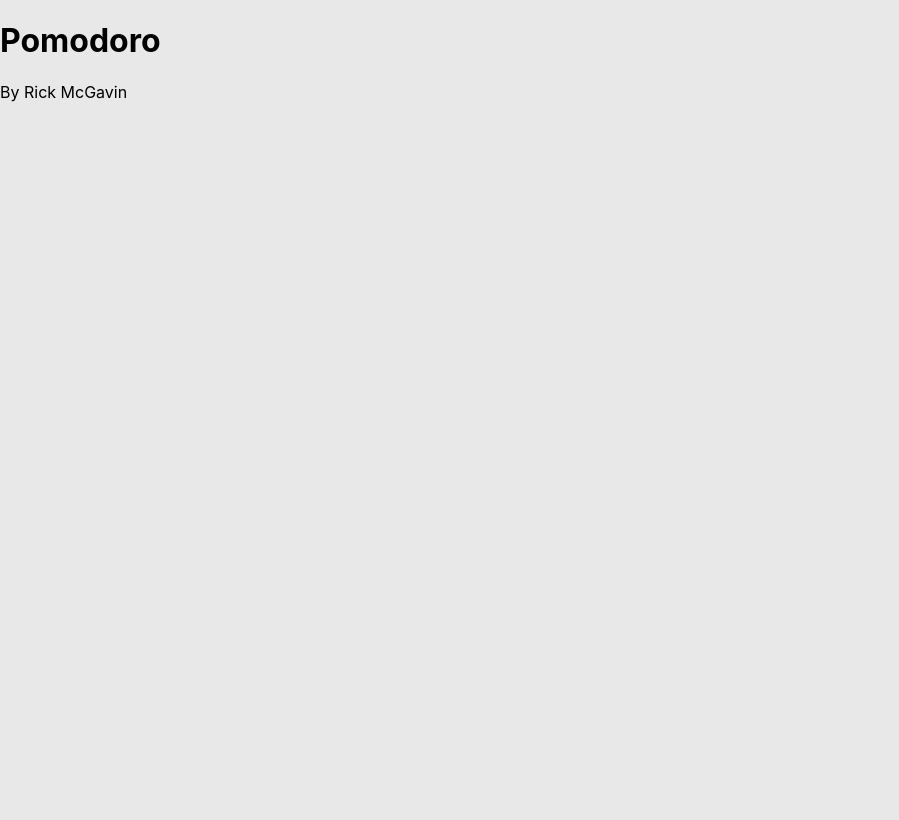
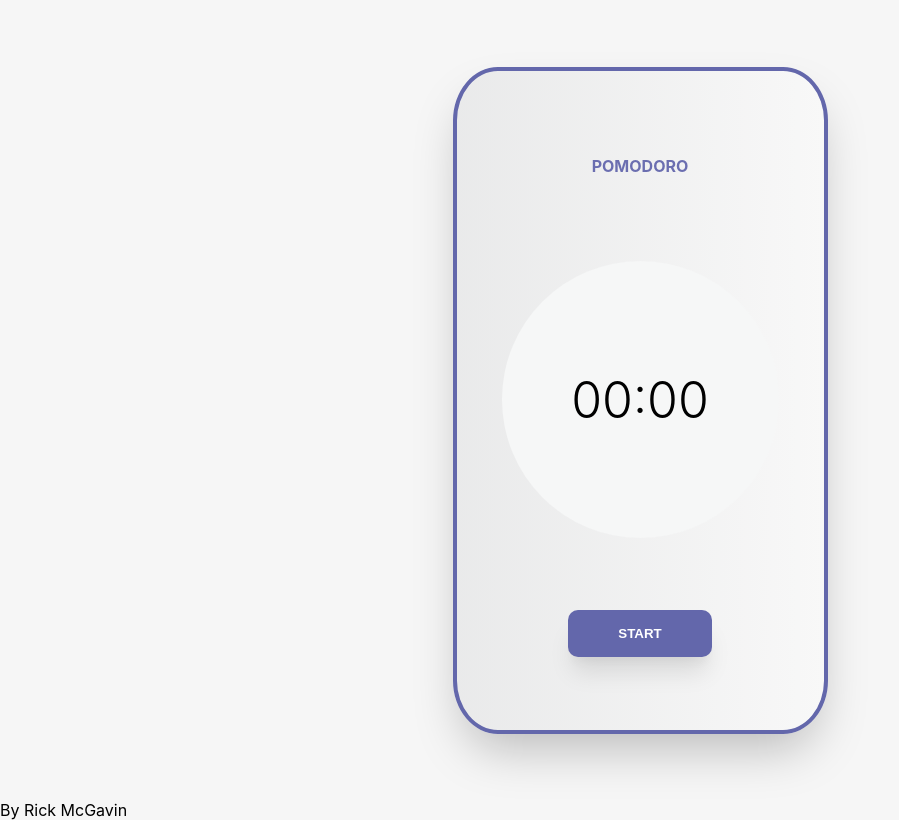
Before and after one commit to rickMcGavin/Pomodoro, a Next.js app: page / in a window 1280 px wide. Shown: the whole page, without its empty margins (0-899 px from the left). Built offline with nearby package versions, Linux system fonts and the light colour scheme.

Commit message:
set up basic html and css

```diff
--- a/pages/index.js
+++ b/pages/index.js
@@ -14,7 +14,7 @@ export default function Home() {
         <App />
       </main>
 
-      <footer>
+      <footer className="footer">
         By Rick McGavin
       </footer>
     </div>
--- a/src/components/App/App.js
+++ b/src/components/App/App.js
@@ -2,7 +2,13 @@ import React from 'react';
 
 const App = () => (
   <div className="container">
-    <h1>Pomodoro</h1>
+    <div className="pomodoro">
+      <h2>Pomodoro</h2>
+      <div className="outer-circle">
+        <div className="time">00:00</div>
+      </div>
+      <button type="button" className="button">Start</button>
+    </div>
   </div>
 );
 
--- a/styles/globals.css
+++ b/styles/globals.css
@@ -1,10 +1,16 @@
 :root {
-  --background: #e8e8e8;
+  --background-dark: #dddedf;
+  --background-light: ##fafafa;
+  --white: #ffffff;
+  --primary: #6367ab;
+  --primary-light: #6b6eb0;
+  --secondary: #43cad2;
+  --black: #000000;
 }
 
 html,
 body {
-  background-color: var(--background);
+  background-color: #f6f6f6;
   padding: 0;
   margin: 0;
   font-family: -apple-system, BlinkMacSystemFont, Segoe UI, Roboto, Oxygen,
@@ -19,3 +25,63 @@ a {
 * {
   box-sizing: border-box;
 }
+
+.container {
+  align-items: center;
+  display: flex;
+  flex-direction: column;
+  justify-content: center;
+  height: 100vh;
+}
+
+.pomodoro {
+  display: flex;
+  flex-direction: column;
+  justify-content: space-evenly;
+  align-items: center;
+  height: 667px;
+  width: 375px;
+  background: rgb(221, 222, 223);
+  background: linear-gradient(
+    90deg,
+    rgba(221, 222, 223, 0.5) 0%,
+    rgba(250, 250, 250, 0.5) 100%
+  );
+  border: 4px solid var(--primary);
+  border-radius: 12% 12% 12% 12% / 8% 8% 8% 8%;
+  box-shadow: rgba(0, 0, 0, 0.25) 0px 25px 50px -12px;
+}
+
+.pomodoro h2 {
+  color: var(--primary-light);
+  text-transform: uppercase;
+  font-size: 16px;
+}
+
+.outer-circle {
+  display: flex;
+  justify-content: center;
+  align-items: center;
+  border-radius: 50%;
+  background-color: #f6f7f7;
+  height: 277px;
+  width: 277px;
+}
+
+.time {
+  font-size: 50px;
+  font-weight: 300;
+}
+
+.button {
+  cursor: pointer;
+  text-transform: uppercase;
+  font-weight: 700;
+  background-color: var(--primary);
+  border: none;
+  border-radius: 10px;
+  color: var(--white);
+  padding: 16px 50px;
+  box-shadow: rgba(0, 0, 0, 0.1) 0px 20px 25px -5px,
+    rgba(0, 0, 0, 0.04) 0px 10px 10px -5px;
+}
```
